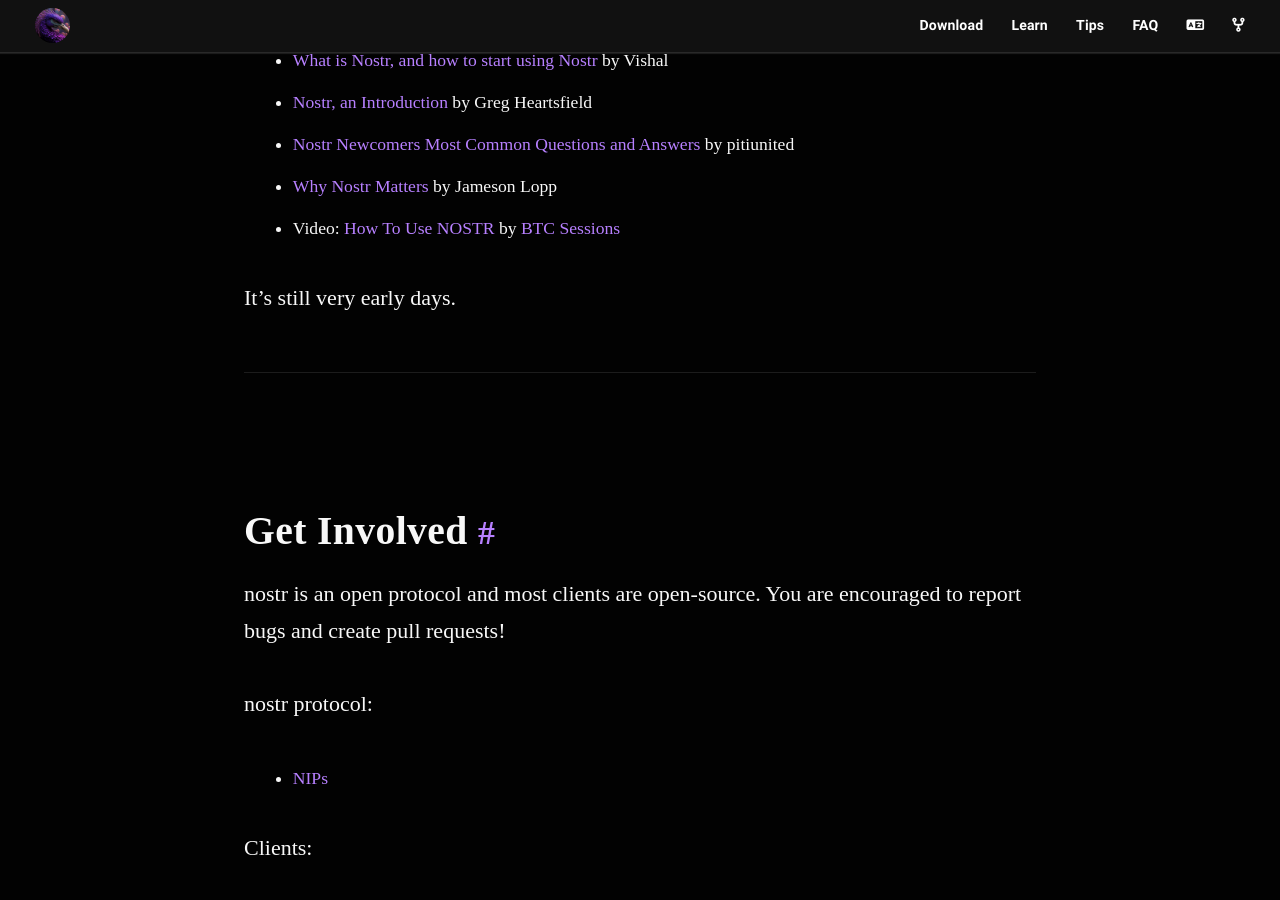
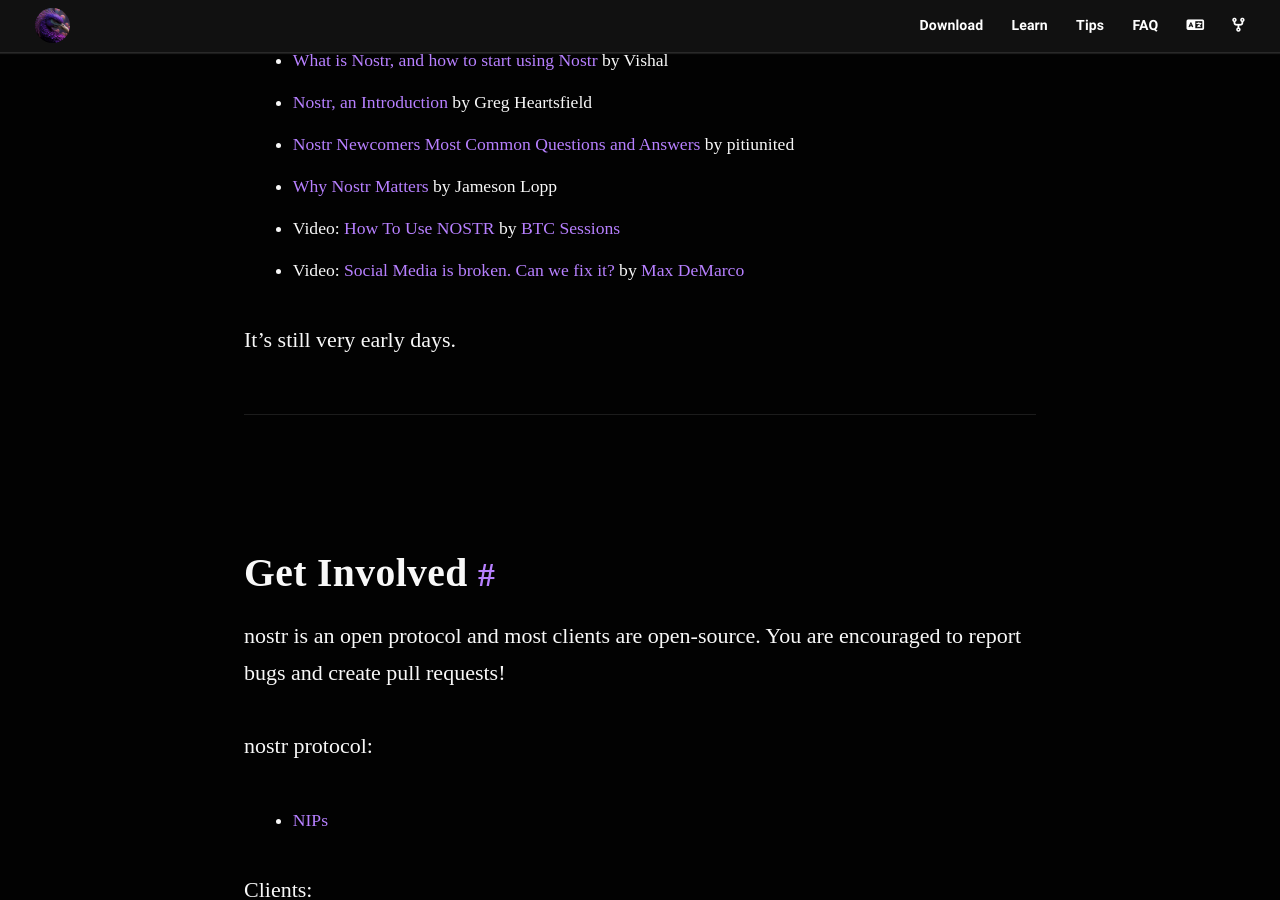
Before and after one commit to nostr-resources/nostr-resources.github.io, a Jekyll site: the page built from index.md, in a window 1280 px wide and 900 px high, scrolled down 14676 px. Built offline with Jekyll 4.4.1, drawn with Linux system fonts in a browser that asks for light colours; some web fonts are replaced.

Commit message:
chore(video): add Social Media is broken
Resolves #46

```diff
--- a/index.md
+++ b/index.md
@@ -394,6 +394,7 @@ Articles and explainers:
 - [Nostr Newcomers Most Common Questions and Answers](https://uselessshit.co/resources/nostr/) by pitiunited
 - [Why Nostr Matters](https://blog.lopp.net/why-nostr-matters/) by Jameson Lopp
 - Video: [How To Use NOSTR](https://youtu.be/qn-Zp491t4Y) by [BTC Sessions](nostr:npub1rxysxnjkhrmqd3ey73dp9n5y5yvyzcs64acc9g0k2epcpwwyya4spvhnp8)
+- Video: [Social Media is broken. Can we fix it?](https://youtu.be/aA-jiiepOrE) by [Max DeMarco](nostr:npub1lelkh3hhxw9hdwlcpk6q9t0xt9f7yze0y0nxazvzqjmre3p98x3sthkvyz)
 
 It's still very early days.
 
```
